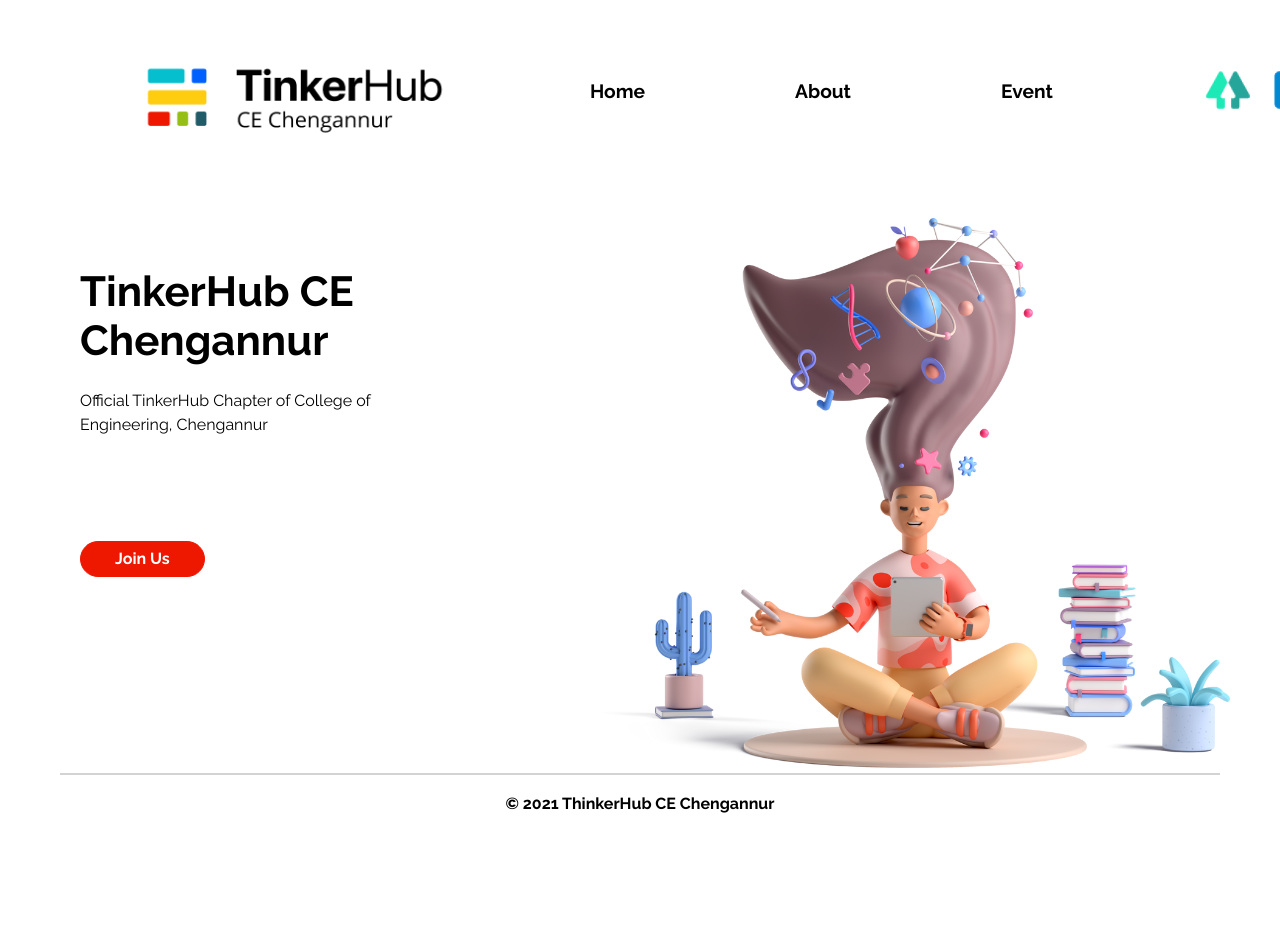
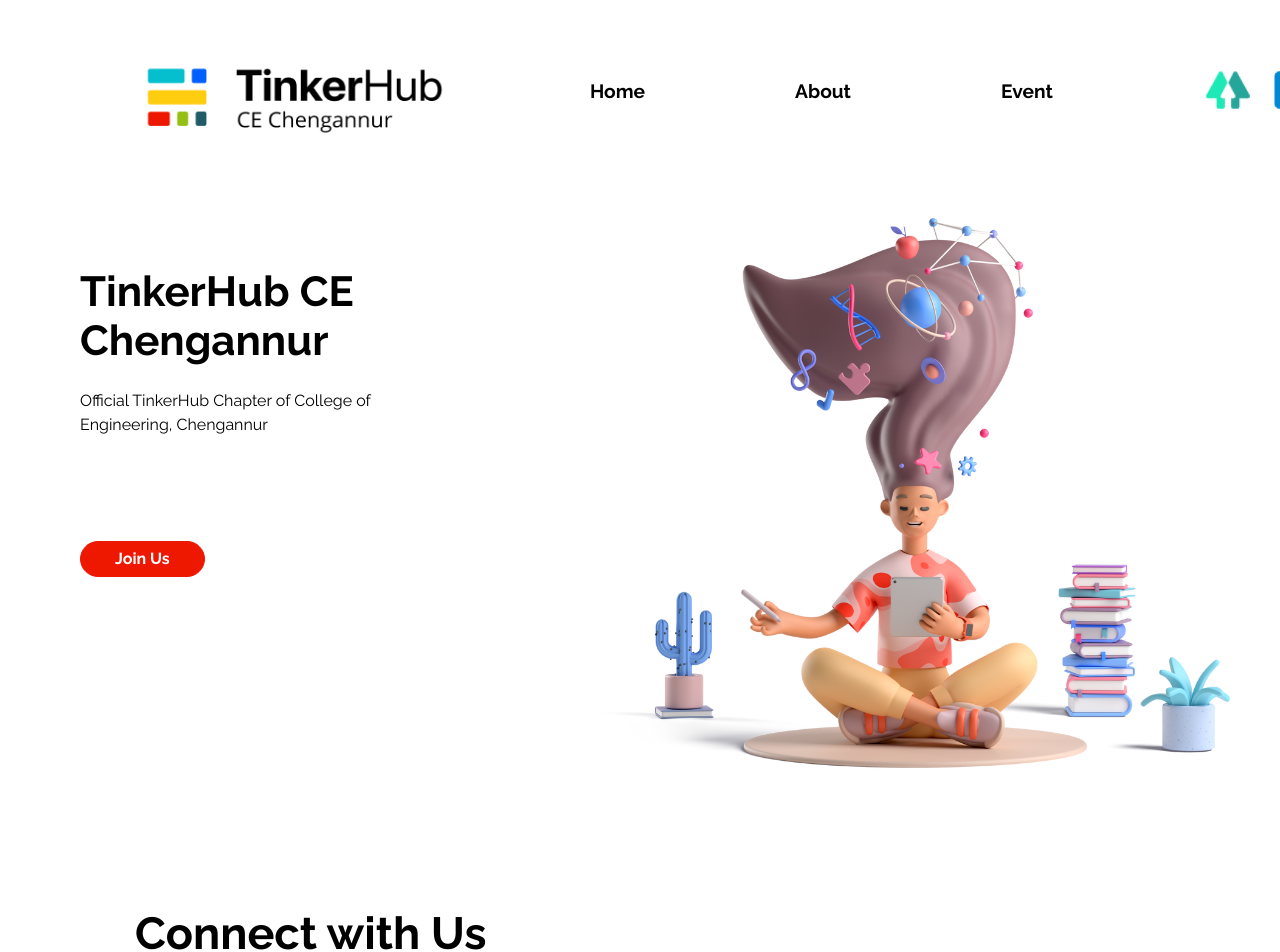
Before and after one commit to TinkerHub-CEC/tinkerhub-cec-website, a Next.js app: page / in a window 1280 px wide. Shown: the top 952 px of the page. Before the commit the page ends 833 px from the top, so only its background shows below. Built offline with nearby package versions, Linux system fonts and the light colour scheme.

Commit message:
Completed contact page

```diff
--- a/package.json
+++ b/package.json
@@ -9,7 +9,7 @@
     "lint": "next lint"
   },
   "dependencies": {
-    "next": "^12.1.6",
+    "next": "^12.3.1",
     "react": "18.2.0",
     "react-dom": "18.2.0",
     "styled-components": "^5.3.5",
--- a/src/pages/index.js
+++ b/src/pages/index.js
@@ -7,12 +7,14 @@
 import { Layout } from '../layout/Layout';
 import Welcome from '../components/0-Header/Header';
 import About from './about'
+import { Contact } from '../components/Contact/ContactUs';
 
 const Home = () => {
   return (
     <Layout>
       <Welcome/>
       <Hero/>
+      <Contact/>
       <Footer />
       </Layout>
 
```
Also changed, not shown: 2 other files (tests, documents, lock files or other folders).
